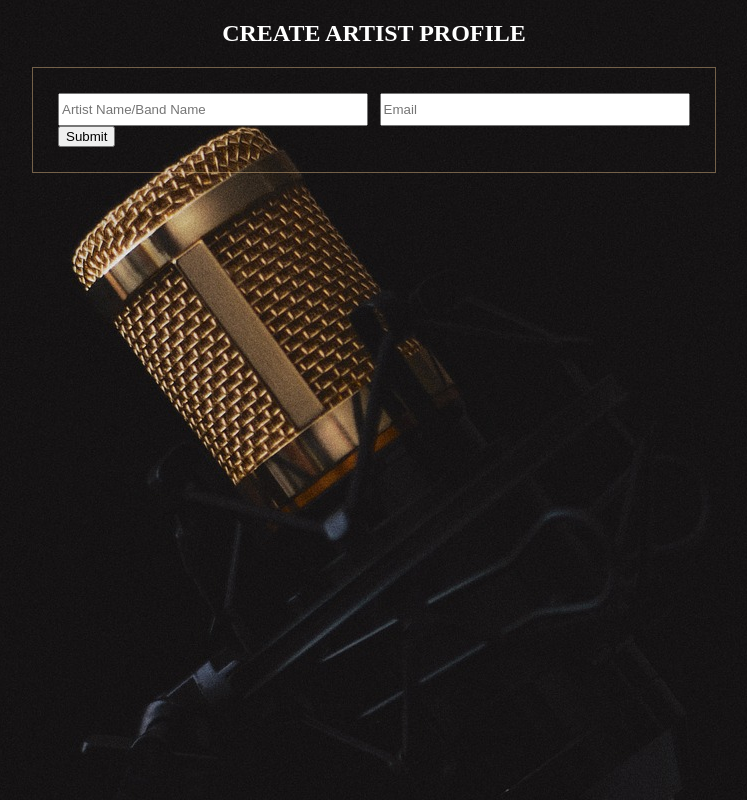
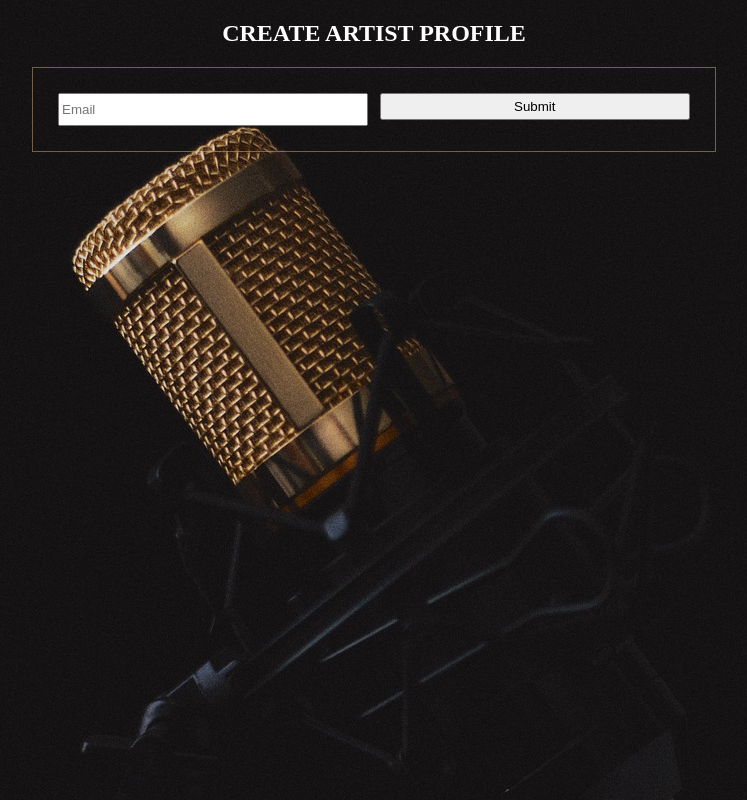
Before and after one commit to team-raisin/pdxPopNow_Client, a React app: page /artistform in a window 1280 px wide. Shown: the whole page, without its empty margins (266-1013 px from the left). Built offline with nearby package versions, Linux system fonts and the light colour scheme.

Commit message:
email submit working and storing in artist object

```diff
--- a/src/components/form/ArtistForm.js
+++ b/src/components/form/ArtistForm.js
@@ -2,13 +2,13 @@ import React from 'react';
 import styles from './Form.css';
 import PropTypes from 'prop-types';
 
-function ArtistForm({ artistName, email, handleSubmit, emailChange }){
+function ArtistForm({ email, handleSubmit, emailChange }){
   return (
     <>
     <h2>Create Artist Profile</h2>
     <section>
-      <form className={styles.createForm} onSubmit={handleSubmit.bind(null, artistName, email)}>
-        <input type='text' name='artistName' value={artistName} onChange={emailChange} placeholder='Artist Name/Band Name' />
+      <form className={styles.createForm} onSubmit={handleSubmit.bind(null, email)}>
+        {/* <input type='text' name='artistName' value={artistName} placeholder='Artist Name/Band Name' /> */}
 
         <input type='text' name='email' value={email} onChange={emailChange} placeholder='Email' />
 
@@ -16,23 +16,22 @@ function ArtistForm({ artistName, email, handleSubmit, emailChange }){
         <input type='text' name='twitter' onChange={this.handleChange} placeholder='Twitter' />
         <input type='text' name='website' onChange={this.handleChange} placeholder='Website' />
         <input type='text' name='facebook' onChange={this.handleChange} placeholder='Facebook' />
-        <input type='text' name='bandCamp' onChange={this.handleChange} placeholder='Band Camp' /> */}
-        {/* <select name='genre' onChange={this.handleChange}>
+        <input type='text' name='bandCamp' onChange={this.handleChange} placeholder='Band Camp' />
+        <select name='genre' onChange={this.handleChange}>
           <option value="indie">Indie</option>
           <option value="rock">Rock</option>
           <option value="hip-hop/rap">Hip-hop/Rap</option>
           <option value="country">Country</option>
-        </select>   */}
-        {/* <textarea name="description" placeholder="Describe yourself/band..." onChange={this.handleChange}></textarea> */}
+        </select>
+        <textarea name="description" placeholder="Describe yourself/band..." onChange={this.handleChange}></textarea> */}
+        <button>Submit</button>
       </form>
-      <button>Submit</button>
     </section>
     </>
   );
 }
 
 ArtistForm.propTypes = {
-  artistName: PropTypes.string,
   email: PropTypes.string.isRequired,
   emailChange: PropTypes.func,
   handleSubmit: PropTypes.func.isRequired
--- a/src/containers/CreateArtist.js
+++ b/src/containers/CreateArtist.js
@@ -11,6 +11,7 @@ const mapStateToProps = state => ({
 const mapDispatchToProps = dispatch => ({
   handleSubmit(email, event) {
     event.preventDefault();
+    console.log('!!!!', event);
     dispatch(createArtist({ email }));
   },
 
```
